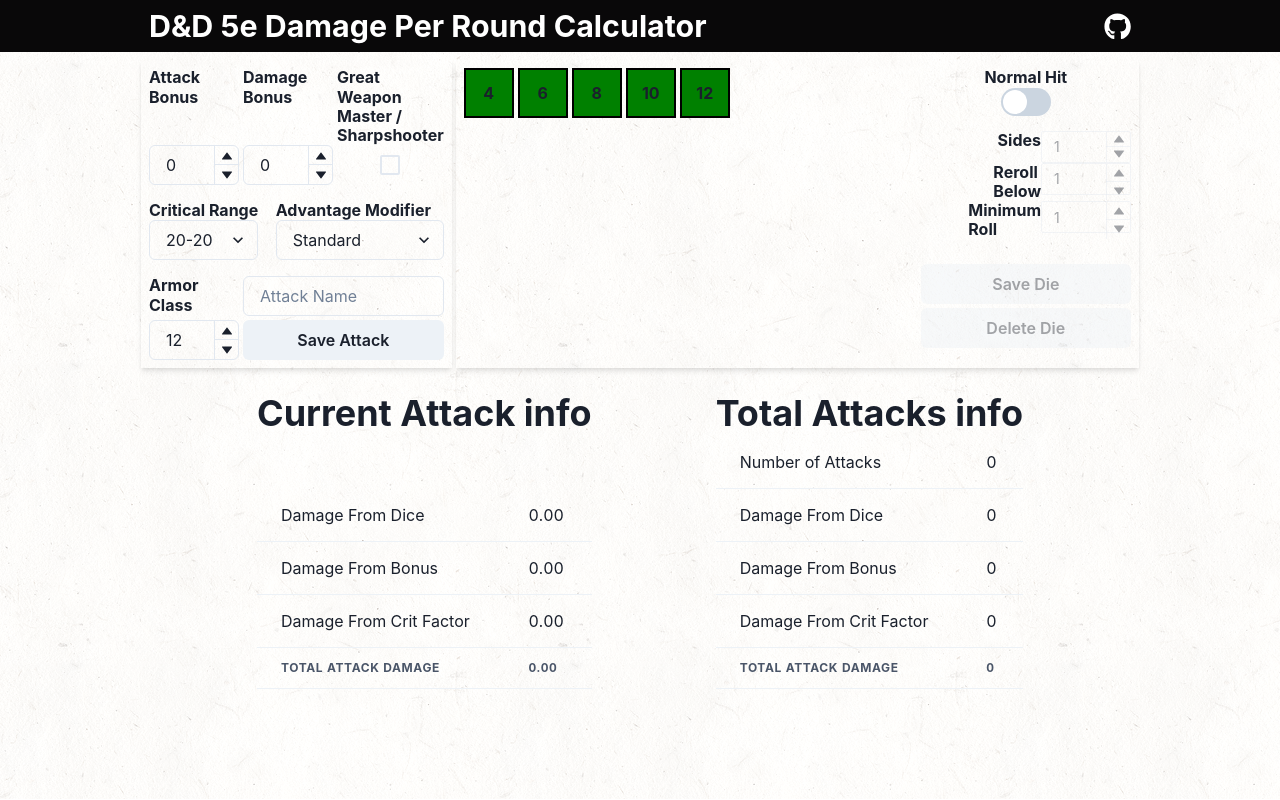
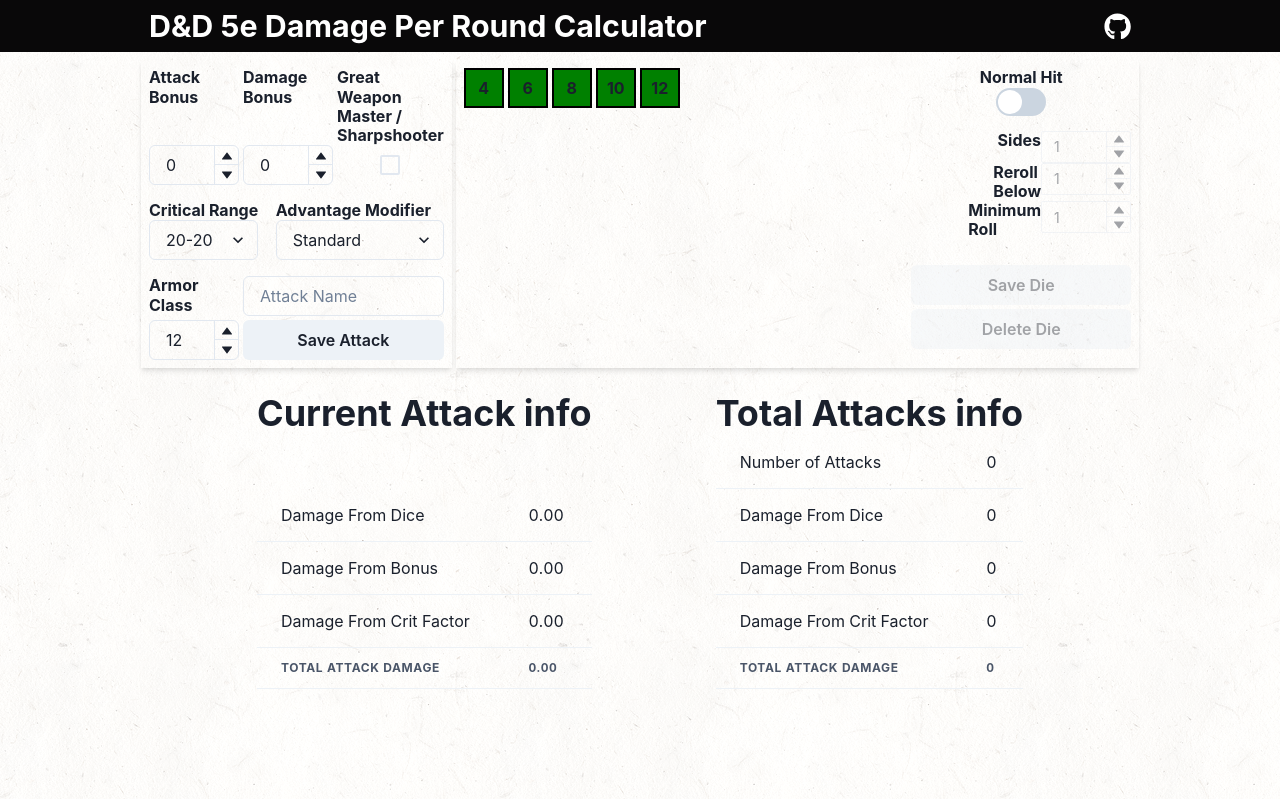
Before and after one commit to vzsoares/DnD-dpr-Calculator, a Next.js app: page / in a window 1280 px wide. Built offline with nearby package versions, Linux system fonts and the light colour scheme.

Commit message:
enh styles

```diff
--- a/packages/components/NumberInputWithTitle.js
+++ b/packages/components/NumberInputWithTitle.js
@@ -38,6 +38,7 @@
         onChange={(e) => setValue(Number(e), key)}
         size={size}
         w='max'
+        h='max'
       >
         <NumberInputField />
         <NumberInputStepper>
--- a/packages/components/SingleDie.js
+++ b/packages/components/SingleDie.js
@@ -5,7 +5,7 @@
     func();
   }
   return (
-    <Box h='50px' w='50px' bgColor={color || "green"} border='2px solid black'>
+    <Box h='40px' w='40px' bgColor={color || "green"} border='2px solid black'>
       <a
         style={{
           cursor: "pointer",
--- a/packages/sections/DieSection.js
+++ b/packages/sections/DieSection.js
@@ -112,6 +112,7 @@
         padding='0.5rem'
         shadow='md'
         height='100%'
+        gap='1'
       >
         <Flex gridArea={"a"} gap='1'>
           {editingIndex === -1 ? (
@@ -163,7 +164,9 @@
         </Flex>
         {/* switch */}
         <Flex flexDir='column' gridArea={"d"} alignItems='center'>
-          <Heading fontSize={"1rem"}>{switchState ? "Critical Hit" : "Normal Hit"}</Heading>
+          <Heading fontSize={"1rem"}>
+            {switchState ? "Critical Hit" : "Normal Hit"}
+          </Heading>
           <Switch
             isDisabled={editingIndex !== -1 && true}
             size='lg'
```
